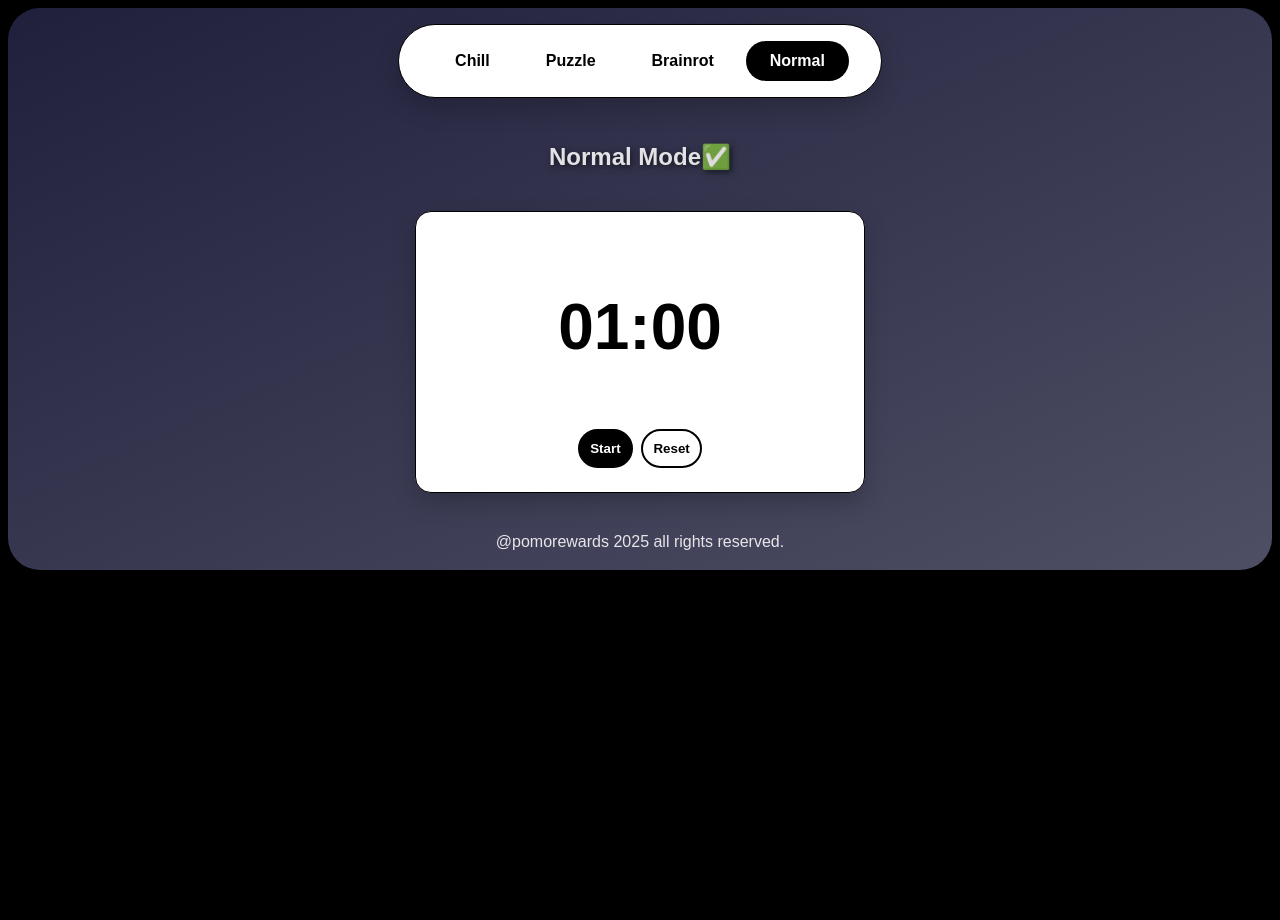
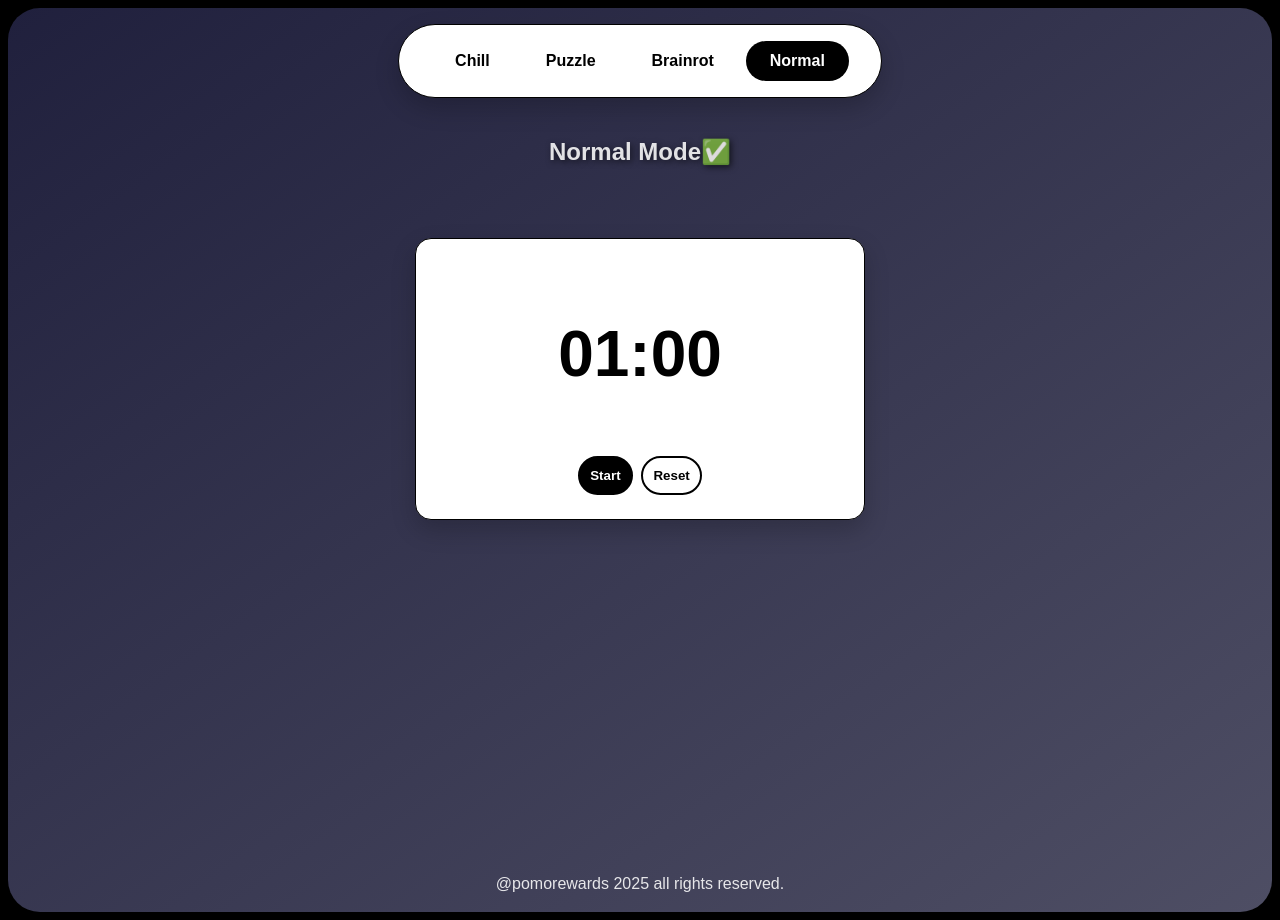
Before and after one commit to kebin111/pomoReward, a Svelte app in the folder pomorewards/: page / in a window 1280 px wide. Before the commit the page ends 800 px from the top, so only its background shows below. Built offline with nearby package versions, Linux system fonts and the light colour scheme; a web font is replaced by a local one.

Commit message:
made reward button look like notification

```diff
--- a/pomorewards/src/App.svelte
+++ b/pomorewards/src/App.svelte
@@ -482,6 +482,7 @@ function resetPuzzle(){
 
 
       <h2>{modeText}</h2>
+
       <div class="timer-box">
         <h1>{formattedTime}</h1>
         {#if !timerRunning}
@@ -510,6 +511,7 @@ function resetPuzzle(){
           startTimer();
         }}>Claim Reward!</button>
         {/if}
+
       </div>
 
 
@@ -669,6 +671,7 @@ main{
   }
 
   .timer-box{
+    position: relative;
     background-color:rgb(255, 255, 255);
     color: black;
     min-width: 25rem;
@@ -681,11 +684,10 @@ main{
     font-size: 2rem;
     padding: 1.5rem;
 
-    border: 1px, solid, #000000;
+    border: 1px solid #000000;
     box-shadow: 0 10px 25px rgba(0, 0, 0, 0.2);
-
-    margin: 1rem;
-
+    margin-top: 3rem;
+    margin-bottom: 1rem;
   }
 
 
@@ -727,18 +729,27 @@ main{
 
 
   .reward-button{
-    background-color: rgb(25, 148, 0);
+
+    position: absolute;
+    top: -1.5rem; /* moves button up to overlap */
+    right: -1.5rem;
+
+
+    background-color: #ff2a00;
 
 
     font-family: 'Chillax', sans-serif;
     color: white;
     border-radius: 100px;
     padding: 10px;
-    border-color: rgb(25, 148, 0);
+    border-color: #ff2a00;
     border-width: 2px;
     border-style: solid;
     font-weight: bold;
     transition: transform 0.2s ease, box-shadow 0.2s ease;
+    z-index: 2;
+
+
   }
 
   .reward-button:hover{
@@ -893,5 +904,8 @@ main{
   outline: none;
 }
 
+footer{
+  padding-top: 20rem;
+}
 
 </style>
```
